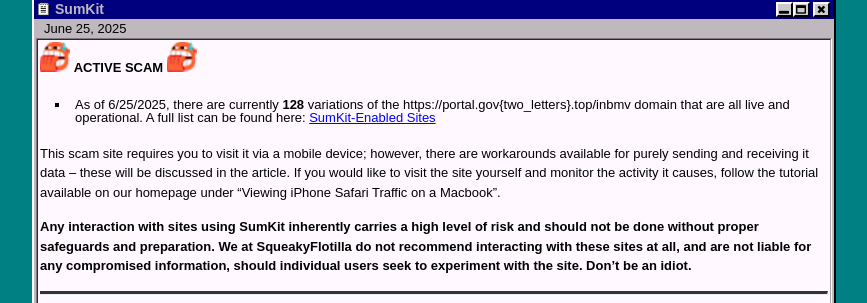
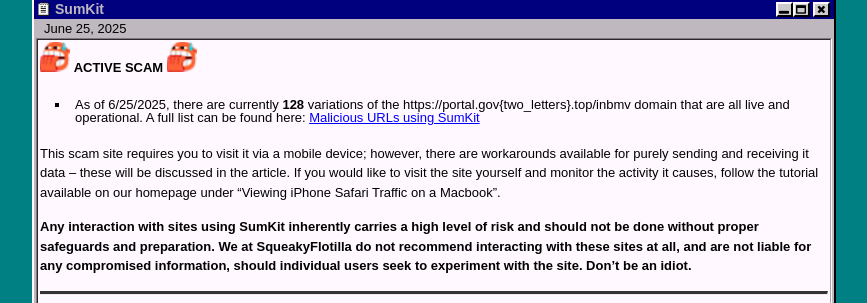
Before and after one commit to scattered-gonk/scattered-gonk.github.io, a Jekyll site: the page built from _posts/2025-25-06-SumKit.md, in a window 1280 px wide. Shown: the part 263-566 px from the top of the page, without its empty margins (206-1073 px from the left). Built offline with Jekyll 4.4.1, drawn with Linux system fonts in a browser that asks for light colours.

Commit message:
Updated designs

```diff
--- a/_posts/2025-25-06-SumKit.md
+++ b/_posts/2025-25-06-SumKit.md
@@ -72,7 +72,7 @@
 
 <!-- <img src="/assets/smile.png" width="30" height="30">  *Likely an active scam, though no live samples listed below*  <img src="/assets/smile.png" width="30" height="30"> -->
 
-* As of 6/25/2025, there are currently **128** variations of the https://portal.gov{two_letters}.top/inbmv domain that are all live and operational. A full list can be found here: <a href="#popup1"> SumKit-Enabled Sites </a>
+* As of 6/25/2025, there are currently **128** variations of the https://portal.gov{two_letters}.top/inbmv domain that are all live and operational. A full list can be found here: <a href="#popup1"> Malicious URLs using SumKit </a>
 <br>
 
 This scam site requires you to visit it via a mobile device; however, there are workarounds available for purely sending and receiving it data -- these will be discussed in the article. If you would like to visit the site yourself and monitor the activity it causes, follow the tutorial available on our homepage under "Viewing iPhone Safari Traffic on a Macbook".
```
Also changed, not shown: other parts of _posts/2025-25-06-SumKit.md (+1 -1 lines).
